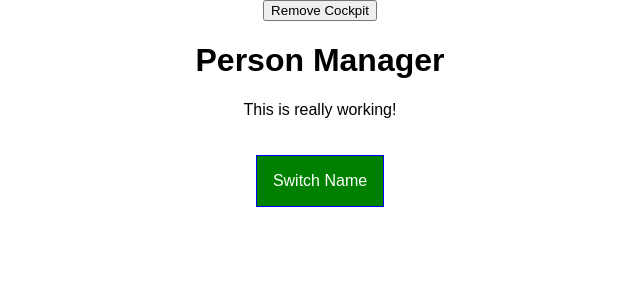
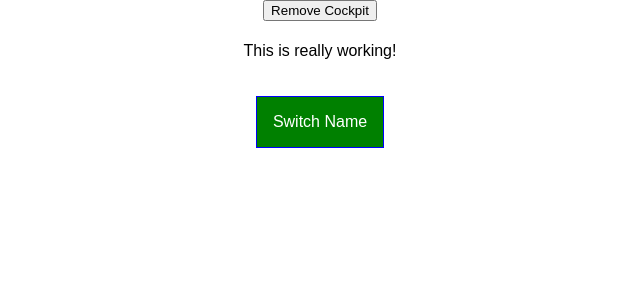
Before and after one commit to kato86/react-complete-guide, a React (Create React App) app: page / in a window 1280 px wide. Shown: the top 300 px of the page, without its empty margins (320-960 px from the left). Built offline with nearby package versions, Linux system fonts and the light colour scheme.

Commit message:
Another form of HOC

```diff
--- a/src/components/Persons/Person/Person.js
+++ b/src/components/Persons/Person/Person.js
@@ -1,13 +1,13 @@
 import React, { Component } from "react";
 import Auxiliary from "../../../hoc/Auxiliary";
-import WithClass from "../../../hoc/WithClass";
+import withClass from "../../../hoc/withClass";
 import classes from "./Person.module.css";
 
 class Person extends Component {
   render() {
     console.log("[Person.js] rendering...");
     return (
-      <WithClass classes={classes.Person}>
+      <Auxiliary classes={classes.Person}>
         <p onClick={this.props.click}>
           I'm a {this.props.name} and I am {this.age} years old.
         </p>
@@ -17,9 +17,9 @@
           onChange={this.props.changed}
           value={this.props.name}
         />
-      </WithClass>
+      </Auxiliary>
     );
   }
 }
 
-export default Person;
+export default withClass(Person, classes.Person);
--- a/src/containers/App.js
+++ b/src/containers/App.js
@@ -2,7 +2,8 @@
 import classes from "./App.module.css";
 import Persons from "../components/Persons/Persons";
 import Cockpit from "../components/Cockpit/Cockpit";
-import WithClass from "../hoc/WithClass";
+import withClass from "../hoc/withClass";
+import Auxiliary from "../hoc/Auxiliary";
 // import ErrorBoundary from "../ErrorBoundary/ErrorBoundary";
 
 class App extends Component {
@@ -81,7 +82,7 @@
     }
 
     return (
-      <WithClass classes={classes.App}>
+      <Auxiliary classes={classes.App}>
         <button
           onClick={() => {
             this.setState({ showCockpit: false });
@@ -98,9 +99,9 @@
           />
         ) : null}
         {persons}
-      </WithClass>
+      </Auxiliary>
     );
   }
 }
 
-export default App;
+export default withClass(App, classes.App);
--- a/src/hoc/WithClass.js
+++ b/src/hoc/WithClass.js
@@ -1,7 +1,11 @@
 import React from "react";
 
-const withClass = props => (
-  <div className={props.classes}>{props.children}</div>
-);
+const withClass = (WrappedComponent, className) => {
+  return props => (
+    <div className={className}>
+      <WrappedComponent />
+    </div>
+  );
+};
 
 export default withClass;
```
